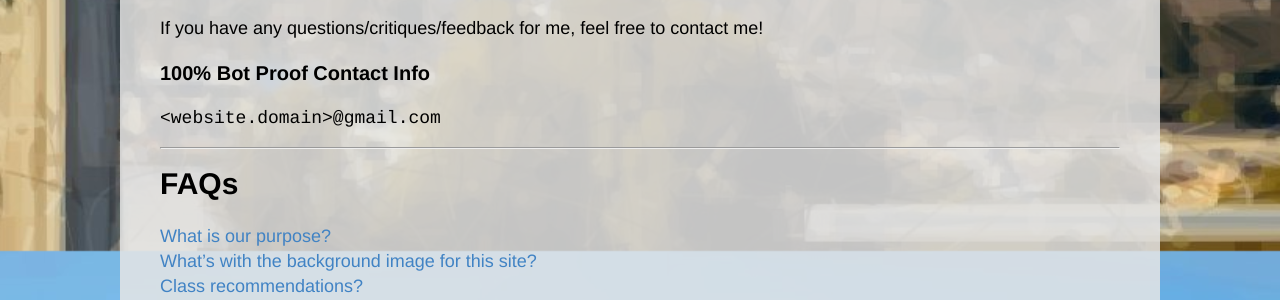
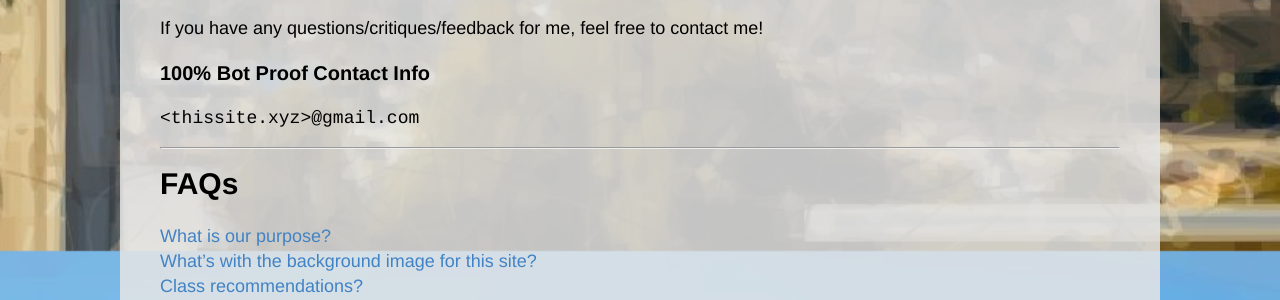
Before and after one commit to ckw017/ckw017.github.io, a Jekyll site: the page built from about.md, in a window 1280 px wide and 900 px high, scrolled down 497 px. Shown: the part 152-452 px from the top of the window. Built offline with Jekyll 4.4.1, drawn with Linux system fonts in a browser that asks for light colours; some of the changed lines change nothing that is shown.

Commit message:
update last updated

```diff
--- a/about.md
+++ b/about.md
@@ -25,7 +25,7 @@ If you have any questions/critiques/feedback for me, feel free to contact me!
 
 ### 100% Bot Proof Contact Info
 
-`<website.domain>@gmail.com`
+`<thissite.xyz>@gmail.com`
 
 ---
 # FAQs
```
